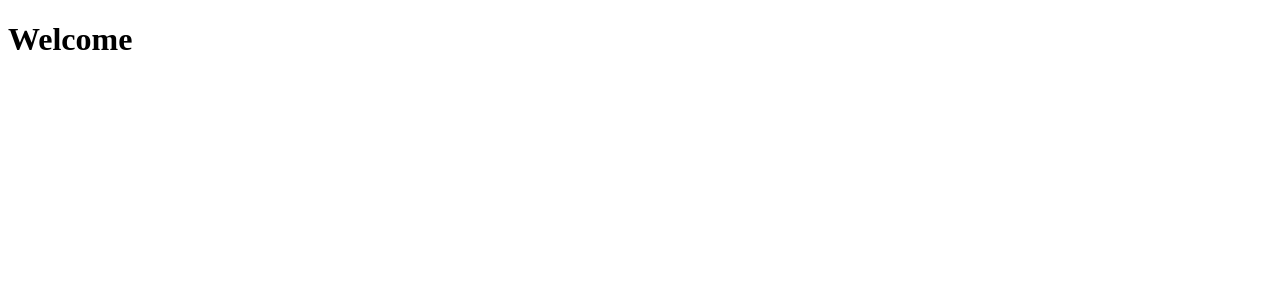
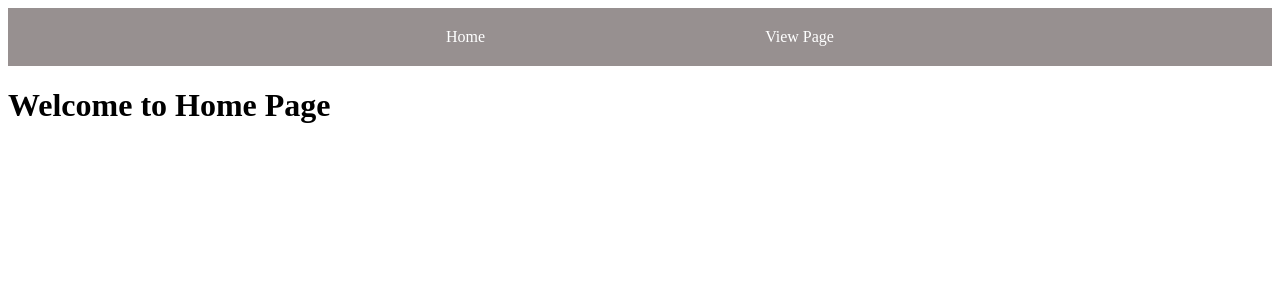
Before and after one commit to ateebqaiser/Library-Management-System, a React (Vite) app in the folder frontend/: page / in a window 1280 px wide. Shown: the top 300 px of the page. Built offline with nearby package versions, Linux system fonts and the light colour scheme.

Commit message:
Add routing

```diff
--- a/frontend/src/App.jsx
+++ b/frontend/src/App.jsx
@@ -1,9 +1,19 @@
 import React from 'react'
+import NavBar from '../Bars/navBar/NavBar.jsx'
+import { BrowserRouter,Routes,Route } from 'react-router-dom'
+import HomePage from '../Pages/Home/HomePage.jsx'
+import ViewPage from '../Pages/View/ViewPage.jsx'
 
 const App = () => {
   return (
     <>
-      <h1>Welcome</h1>
+      <BrowserRouter>
+      <NavBar></NavBar>
+        <Routes>
+          <Route path='/' element={<HomePage></HomePage>} ></Route>
+          <Route path='/view' element={<ViewPage></ViewPage>} ></Route>
+        </Routes>
+      </BrowserRouter>
     </>
   )
 }
```
